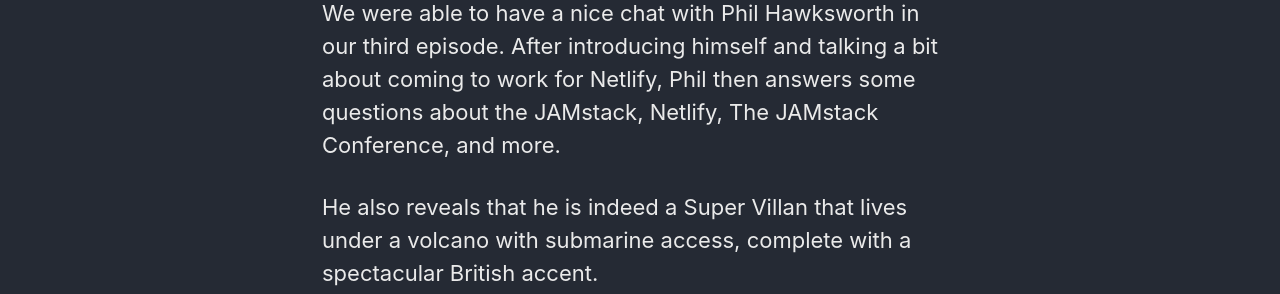
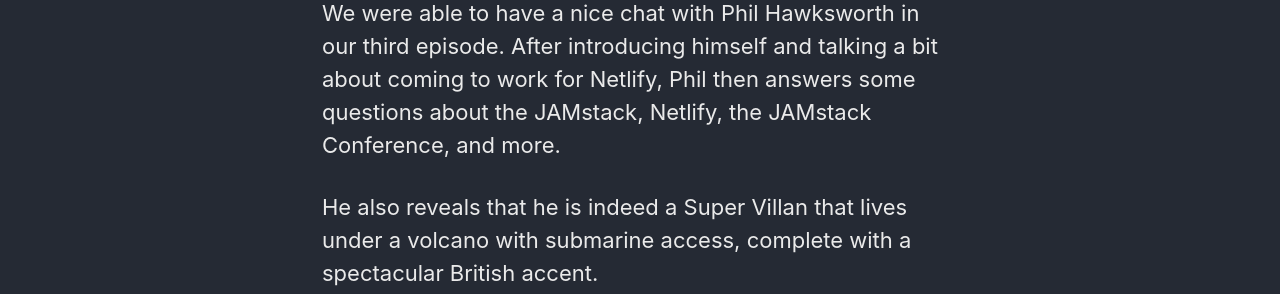
Before and after one commit to jpasholk/StaticBits, a Jekyll site: the page built from _posts/2018-12-13-s1e3-phil-hawksworth.markdown, in a window 1280 px wide and 900 px high. Shown: the part 442-736 px from the top of the window. Built offline with Jekyll 4.4.1, drawn with Linux system fonts in a browser that asks for light colours; nearby versions of some CDN libraries; a script that is not in the unit is left out; comment, search, counter and statistics services are not loaded.

```diff
--- a/_posts/2018-12-13-s1e3-phil-hawksworth.markdown
+++ b/_posts/2018-12-13-s1e3-phil-hawksworth.markdown
@@ -8,7 +8,7 @@ comments: true
 
 <iframe width="100%" height="166" scrolling="no" frameborder="no" allow="autoplay" src="https://w.soundcloud.com/player/?url=https%3A//api.soundcloud.com/tracks/544686837&color=%230b0708&auto_play=false&hide_related=false&show_comments=true&show_user=true&show_reposts=false&show_teaser=true"></iframe>
 
-We were able to have a nice chat with Phil Hawksworth in our third episode. After introducing himself and talking a bit about coming to work for Netlify, Phil then answers some questions about the JAMstack, Netlify, The JAMstack Conference, and more.
+We were able to have a nice chat with Phil Hawksworth in our third episode. After introducing himself and talking a bit about coming to work for Netlify, Phil then answers some questions about the JAMstack, Netlify, the JAMstack Conference, and more.
 
 He also reveals that he is indeed a Super Villan that lives under a volcano with submarine access, complete with a spectacular British accent.
 
```
